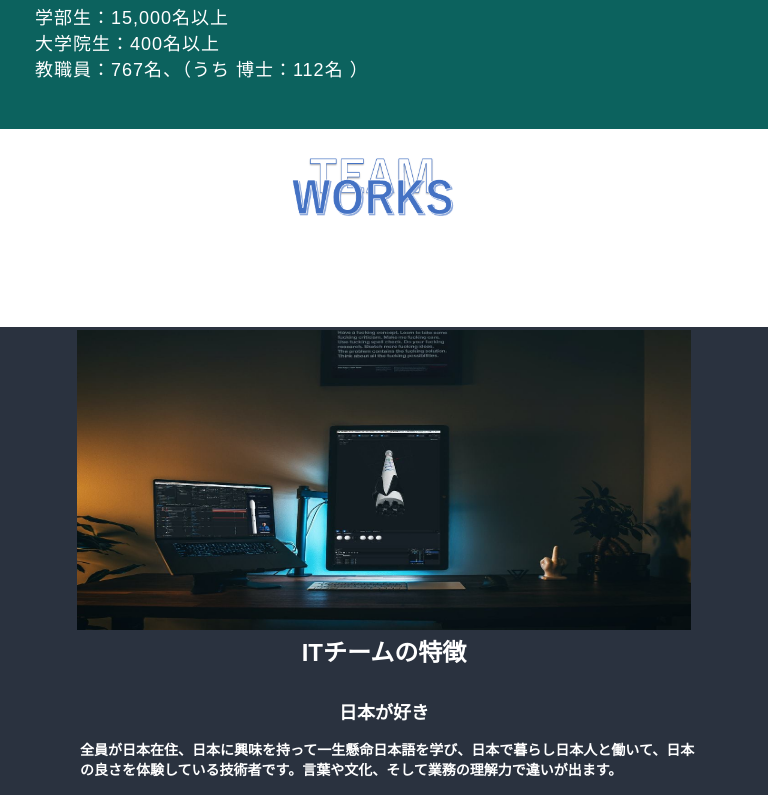
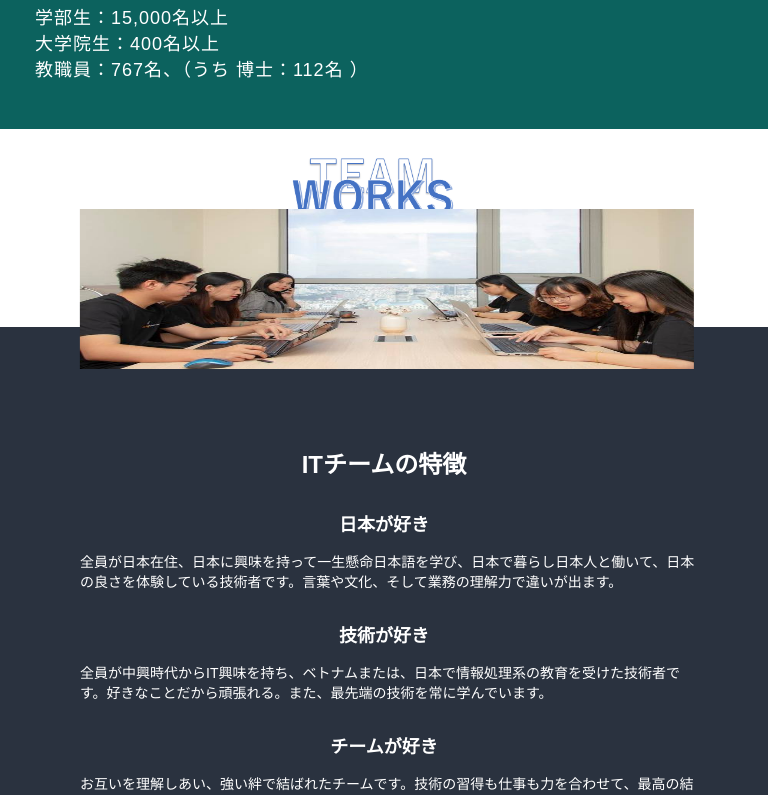
Before and after one commit to rokkuminchan/digitalmarketing, a React (Create React App) app: page / in a window 768 px wide. Shown: the part 5182-5977 px from the top of the page. Built offline with nearby package versions, Linux system fonts and the light colour scheme.

Commit message:
Style完成

```diff
--- a/src/components/Description.css
+++ b/src/components/Description.css
@@ -1,6 +1,5 @@
  .description{
-     padding-top: 15px;
-    padding-bottom: 15px;
+    padding-top: 15px;
  }
  .description__title {
     font-size: 18px;
@@ -12,11 +11,10 @@
   }
 
   .description__subtitle {
-    font-size: 14px;
+    font-size: 16px;
     color: white;
     text-align: left;
-    padding-left: 100px;
-    font-weight: bold;
+    font-size: 1.2em;
   }
   /* Extra Small Devices, Phones */
 @media only screen and (min-width: 320px) {
--- a/src/data/AboutUsData.js
+++ b/src/data/AboutUsData.js
@@ -10,7 +10,7 @@ import bkdn from "../img/bkdn.jpg"
 import bcvt from "../img/bcvt.jpg"
 import tree from "../img/tree.jpg"
 import logo from "../img/logo1.png"
-import philosophy from "../img/philosophy-bg.jpg"
+import teamwork from "../img/teamwork.jpg"
 import logo2 from "../img/logo2.png"
 
 const aboutUsData = {
@@ -49,7 +49,7 @@ const aboutUsData = {
   },
   teamwork: {
     image: {src: logo2, alt:"logo"},
-    img: {src: philosophy, alt: "Team Work" },
+    img: {src: teamwork, alt: "Team Work" },
     title: "ITチームの特徴",
     description:[
       {
--- a/src/sections/TeamWork.css
+++ b/src/sections/TeamWork.css
@@ -5,17 +5,53 @@
 }
 
 .teamwork__title {
+  padding-top:250px;
   color: white;
   text-align: center;
   font-weight: bold;
   font-size: 24px;
 }
 .teamwork__image{
+  left:0;
+  top:0;
   height: auto;
   width: 100%;
+  object-fit: cover;
 }
 .teamwork__img {
-  height: 300px;
-  width: 80%;
-
+  position: absolute;
+  width:90%;
+  height: 60%;
+  transform: translate(-106%,50%);
 }
+/* Extra Small Devices, Phones */
+@media only screen and (max-width: 550px)  {
+  .teamwork__title {
+    padding-top:100px;
+    color: white;
+    text-align: center;
+    font-weight: bold;
+    font-size: 24px;
+  }
+  .teamwork__img {
+    position: absolute;
+    width:80%;
+    height: 20%;
+    transform: translate(-112%,40%);
+  }
+}
+@media  (min-width: 551px) and (max-width:1024px ) {
+    .teamwork__title {
+      padding-top:115px;
+      color: white;
+      text-align: center;
+      font-weight: bold;
+      font-size: 24px;
+    }
+    .teamwork__img {
+      position: absolute;
+      width:80%;
+      height: 20%;
+      transform: translate(-112%,50%);
+    }
+  }
```
Also changed, not shown: src/img/teamwork.jpg (added).
